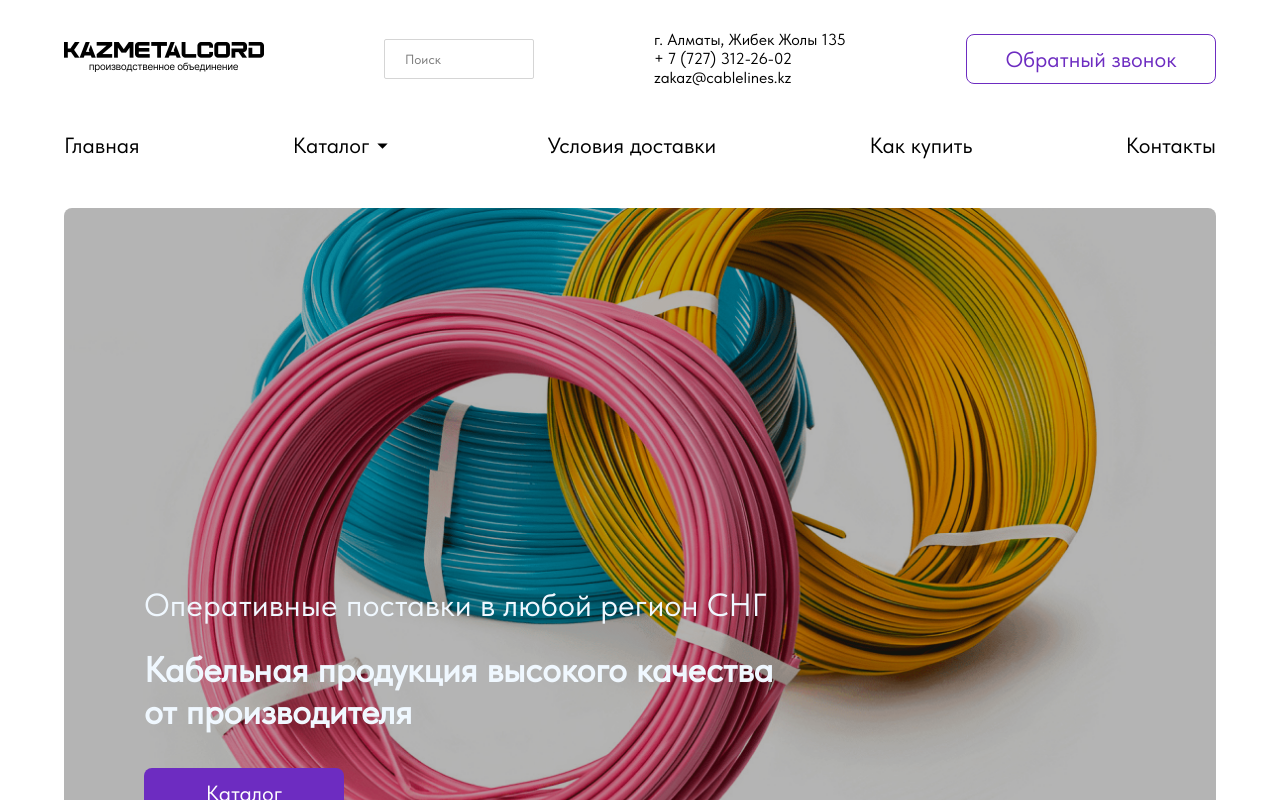
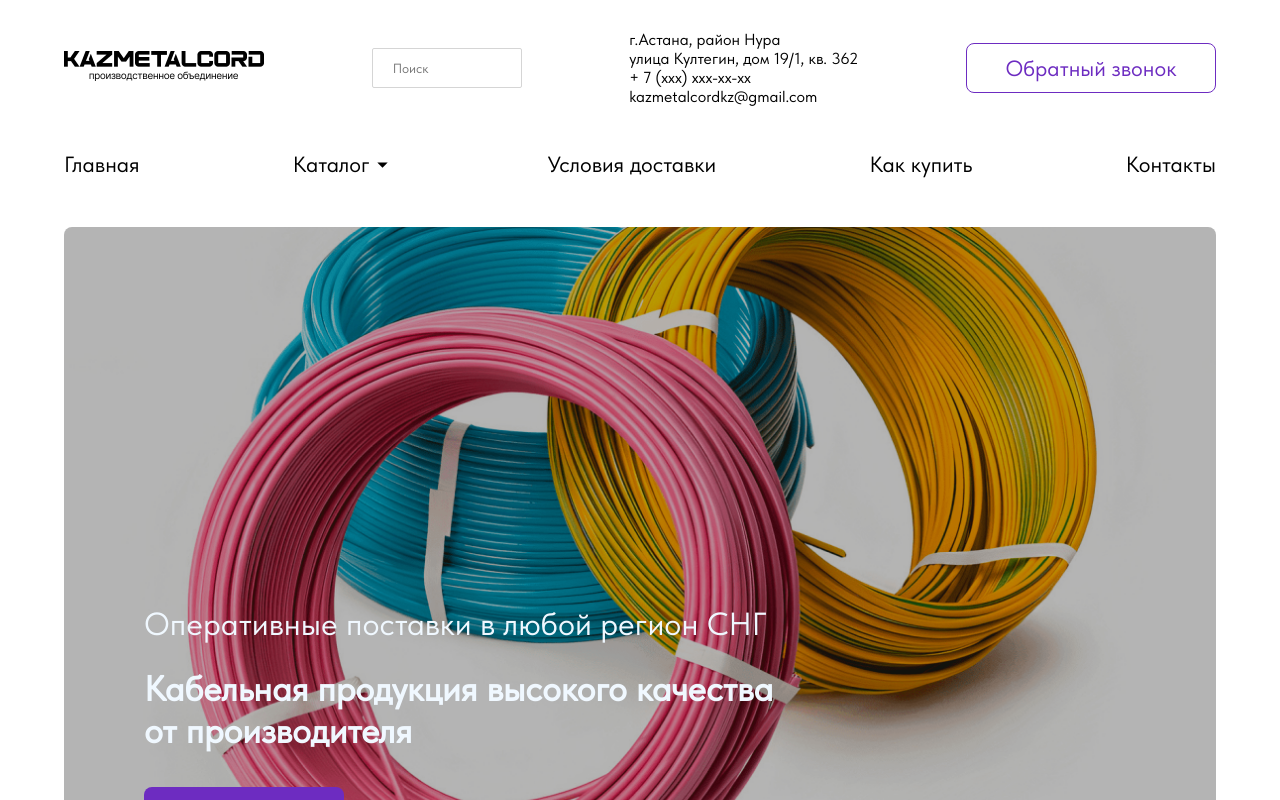
Before and after one commit to m-bikko/Kaz-Metal-Cord-Vite, a React (Vite) app: page / in a window 1280 px wide. Shown: the top 800 px of the page. Built offline with nearby package versions, Linux system fonts and the light colour scheme.

Commit message:
Many fixes

```diff
--- a/src/App.css
+++ b/src/App.css
@@ -510,9 +510,11 @@ desktop-nav{
     position: absolute;
     top: 0;
     left: 0;
-    border-radius: 20px;
+    border-radius: 5px;
 }
-
+.responsive-nav-search{
+    display: none;
+}
 .product-content {
     max-width: 100%;
     width: 100%;
@@ -938,7 +940,7 @@ footer > div > *{
 }
 @media only screen and (max-width: 700px) {
     .product-name{
-        font-size: 14px;
+        font-size: 12px;
     }
     .intro-img-divs{
         margin: 0 30px 30px 30px;
--- a/src/components/Footer/Footer.jsx
+++ b/src/components/Footer/Footer.jsx
@@ -2,6 +2,8 @@ import '../../App.css'
 import '../../scripts.js'
 import imgLogo from '../../photos/img_white.png';
 import compass from "../../photos/compass.png";
+import React from "react";
+// import {a} from "react-router-dom";
 
 function Footer(){
     return(
@@ -13,7 +15,7 @@ function Footer(){
                 </div>
                 <div>
                     <div>
-                        <a className={`footer-link`} href={'/'}>Главная</a>
+                        <a className={`footer-link`} href={''}>Главная</a>
                     </div>
                     <div>
                         <a className={`footer-link`} href={'/#catalog'}>Каталог</a>
@@ -85,7 +87,10 @@ function Footer(){
                         <img src={compass} alt=""/>
                         <div className="adress-txt">
                             <div>
-                                г. Алматы, Жибек Жолы 135
+                                г.Астана, район Нура
+                            </div>
+                            <div>
+                                улица Култегин, дом 19/1, кв. 362
                             </div>
                             <div>
                                 + 7 (727) 312-26-02
--- a/src/components/Nav/Nav.jsx
+++ b/src/components/Nav/Nav.jsx
@@ -67,19 +67,45 @@ function Nav({onEnterPressed}){
             onEnterPressed(searchTerm);
         }
     };
+// State variables for controlling visibility
+    const [isSearchVisible, setIsSearchVisible] = useState(false);
+
+    // Function to toggle search and logo visibility
+    const toggleSearchVisibility = () => {
+        setIsSearchVisible(!isSearchVisible);
+    };
 
     return(
 
         <>
             <nav className="responsive-nav">
-                <div className="responsive-nav-upper" style={{ backgroundColor: navUnderClass.includes("hide") ? "#ffffff" : "#6D2CC1" }}>
+                <div className="responsive-nav-upper"
+                     style={{backgroundColor: navUnderClass.includes("hide") ? "#ffffff" : "#6D2CC1"}}>
                     <div className="container" onClick={toggleNav}>
-                        <div className="bar1" style={{ backgroundColor: navUnderClass.includes("hide") ? "#333" : "white" }}></div>
-                        <div className="bar2" style={{ backgroundColor: navUnderClass.includes("hide") ? "#333" : "white" }}></div>
-                        <div className="bar3" style={{ backgroundColor: navUnderClass.includes("hide") ? "#333" : "white" }}></div>
+                        <div className="bar1"
+                             style={{backgroundColor: navUnderClass.includes("hide") ? "#333" : "white"}}></div>
+                        <div className="bar2"
+                             style={{backgroundColor: navUnderClass.includes("hide") ? "#333" : "white"}}></div>
+                        <div className="bar3"
+                             style={{backgroundColor: navUnderClass.includes("hide") ? "#333" : "white"}}></div>
                     </div>
-                    <img className="logo" src={logo} alt="logo"/>
-                    <img className="search-res" src={searchIcon} alt="" style={{ width: navUnderClass.includes("hide") ? "60px" : "30px", height: navUnderClass.includes("hide") ? "60px" : "30px" }}/>
+                    <fieldset className="responsive-nav-search field-container"
+                              style={{display: isSearchVisible ? 'block' : 'none'}}>
+                        <input type="text" placeholder="Поиск" className="field" value={searchTerm}
+                               onChange={handleChange} onKeyPress={handleKeyPress}/>
+                        <div className="icons-container" onClick={handleCleanChange}>
+                            <div className="icon-search"></div>
+                            <div className="icon-close">
+                                <div className="x-up"></div>
+                                <div className="x-down"></div>
+                            </div>
+                        </div>
+                    </fieldset>
+                    <Link to={``} style={{ display: isSearchVisible ? 'none' : 'block' }}>
+                        <img className="logo" src={imgLogo} alt="logo" />
+                    </Link>
+                    <img className="search-res" src={searchIcon} alt="" style={{ width: navUnderClass.includes("hide") ? "60px" : "30px", height: navUnderClass.includes("hide") ? "60px" : "30px" }} onClick={toggleSearchVisibility} />
+
                 </div>
                 <div className={navUnderClass}>
                     {/* Content goes here */}
@@ -118,13 +144,16 @@ function Nav({onEnterPressed}){
                     </div>
                     <div>
                         <div>
-                            г. Алматы, Жибек Жолы 135
+                            г.Астана, район Нура
                         </div>
                         <div>
-                            + 7 (727) 312-26-02
+                            улица Култегин, дом 19/1, кв. 362
                         </div>
                         <div>
-                            zakaz@cablelines.kz
+                            + 7 (xxx) xxx-xx-xx
+                        </div>
+                        <div>
+                            kazmetalcordkz@gmail.com
                         </div>
                     </div>
                     <div>
@@ -152,13 +181,16 @@ function Nav({onEnterPressed}){
                     </fieldset>
                     <div>
                         <div>
-                            г. Алматы, Жибек Жолы 135
+                            г.Астана, район Нура
                         </div>
                         <div>
-                            + 7 (727) 312-26-02
+                            улица Култегин, дом 19/1, кв. 362
                         </div>
                         <div>
-                            zakaz@cablelines.kz
+                            + 7 (xxx) xxx-xx-xx
+                        </div>
+                        <div>
+                            kazmetalcordkz@gmail.com
                         </div>
                     </div>
                     <div className="nav-top-btn">
```
Also changed, not shown: src/photos/products/освещение.png (deleted), src/photos/products/трансформаторы.png (deleted).
